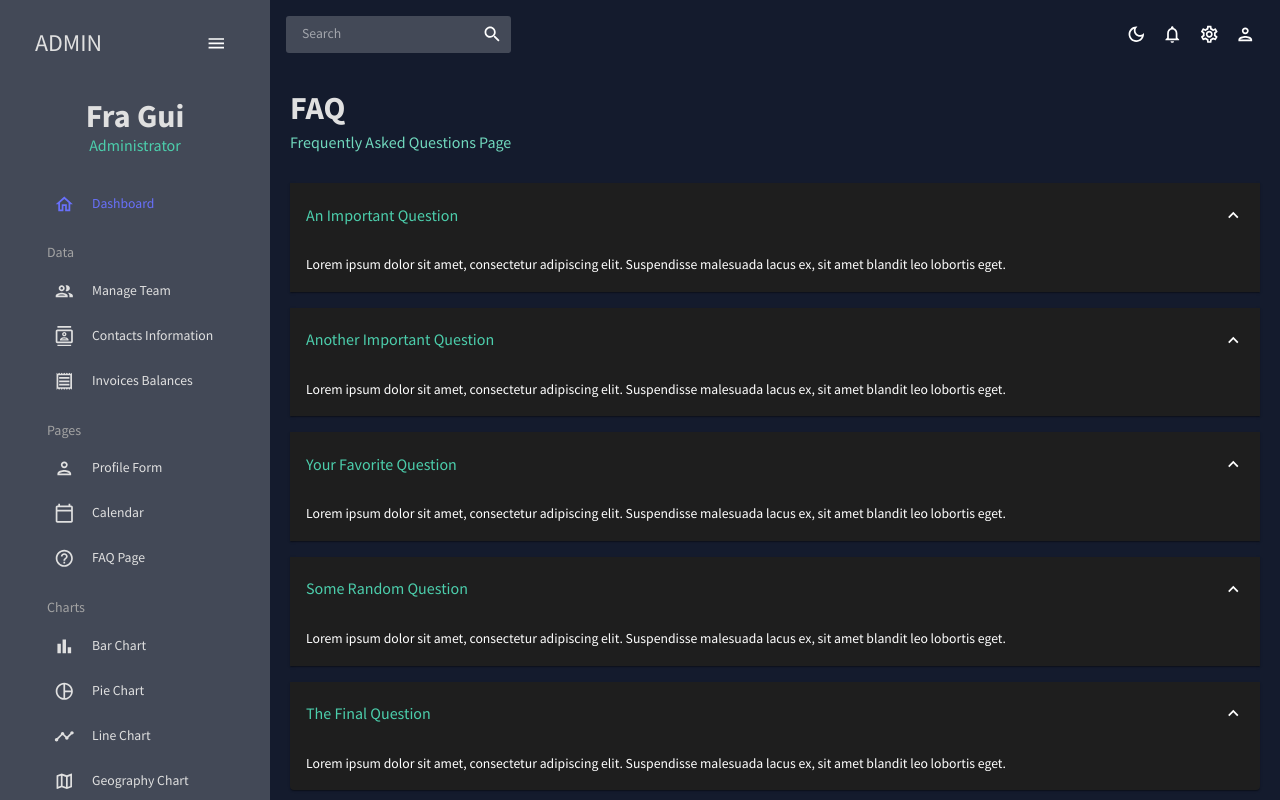
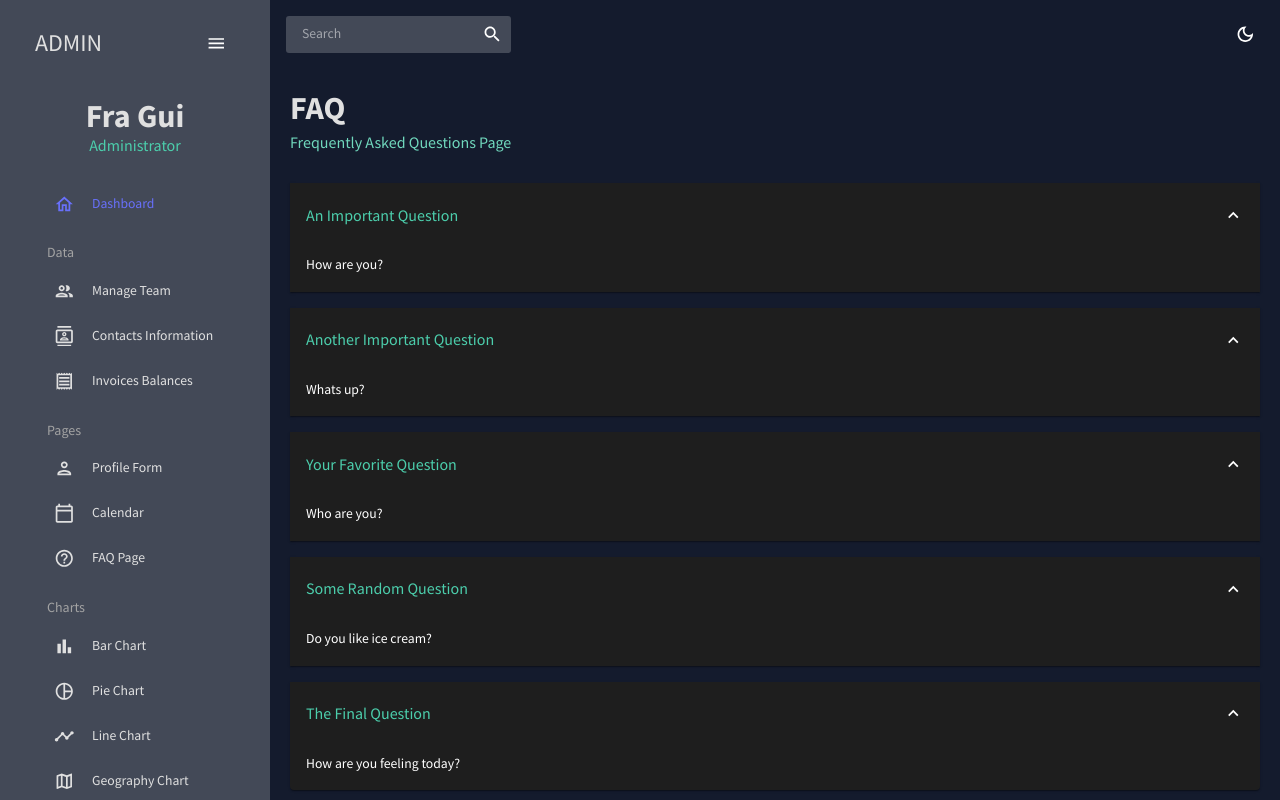
Before and after one commit to Fjguido/dashboard, a React (Create React App) app: page /faq in a window 1280 px wide. Built offline with nearby package versions, Linux system fonts and the light colour scheme.

Commit message:
calendar not working

```diff
--- a/package.json
+++ b/package.json
@@ -7,9 +7,9 @@
     "@emotion/styled": "^11.10.5",
     "@fullcalendar/core": "^5.11.3",
     "@fullcalendar/daygrid": "^5.11.3",
-    "@fullcalendar/interaction": "^6.0.2",
+    "@fullcalendar/interaction": "^5.11.3",
     "@fullcalendar/list": "^5.11.3",
-    "@fullcalendar/react": "^6.0.2",
+    "@fullcalendar/react": "^5.11.3",
     "@fullcalendar/timegrid": "^5.11.3",
     "@mui/icons-material": "^5.10.9",
     "@mui/material": "^5.10.13",
--- a/src/scenes/calendar/calendar.jsx
+++ b/src/scenes/calendar/calendar.jsx
@@ -1,5 +1,5 @@
 import { useState } from "react";
-import FullCalendar, { formatDate } from "@fullcalendar/react";
+import FullCalendar, {formatDate } from "@fullcalendar/react";
 import dayGridPlugin from "@fullcalendar/daygrid";
 import timeGridPlugin from "@fullcalendar/timegrid";
 import interactionPlugin from "@fullcalendar/interaction";
--- a/src/scenes/faq/index.jsx
+++ b/src/scenes/faq/index.jsx
@@ -22,8 +22,7 @@ const FAQ = () => {
         </AccordionSummary>
         <AccordionDetails>
           <Typography>
-            Lorem ipsum dolor sit amet, consectetur adipiscing elit. Suspendisse
-            malesuada lacus ex, sit amet blandit leo lobortis eget.
+            How are you?
           </Typography>
         </AccordionDetails>
       </Accordion>
@@ -35,8 +34,7 @@ const FAQ = () => {
         </AccordionSummary>
         <AccordionDetails>
           <Typography>
-            Lorem ipsum dolor sit amet, consectetur adipiscing elit. Suspendisse
-            malesuada lacus ex, sit amet blandit leo lobortis eget.
+          Whats up?
           </Typography>
         </AccordionDetails>
       </Accordion>
@@ -48,8 +46,7 @@ const FAQ = () => {
         </AccordionSummary>
         <AccordionDetails>
           <Typography>
-            Lorem ipsum dolor sit amet, consectetur adipiscing elit. Suspendisse
-            malesuada lacus ex, sit amet blandit leo lobortis eget.
+            Who are you?
           </Typography>
         </AccordionDetails>
       </Accordion>
@@ -61,8 +58,7 @@ const FAQ = () => {
         </AccordionSummary>
         <AccordionDetails>
           <Typography>
-            Lorem ipsum dolor sit amet, consectetur adipiscing elit. Suspendisse
-            malesuada lacus ex, sit amet blandit leo lobortis eget.
+            Do you like ice cream?
           </Typography>
         </AccordionDetails>
       </Accordion>
@@ -74,8 +70,7 @@ const FAQ = () => {
         </AccordionSummary>
         <AccordionDetails>
           <Typography>
-            Lorem ipsum dolor sit amet, consectetur adipiscing elit. Suspendisse
-            malesuada lacus ex, sit amet blandit leo lobortis eget.
+            How are you feeling today?
           </Typography>
         </AccordionDetails>
       </Accordion>
--- a/src/scenes/global/Topbar.jsx
+++ b/src/scenes/global/Topbar.jsx
@@ -4,9 +4,9 @@ import { ColorModeContext, tokens } from "../../theme";
 import InputBase from "@mui/material/InputBase";
 import LightModeOutlinedIcon from "@mui/icons-material/LightModeOutlined"
 import DarkModeOutlinedIcon from "@mui/icons-material/DarkModeOutlined";
-import NotificationsOutlinedIcon from "@mui/icons-material/NotificationsOutlined";
-import SettingsOutlinedIcon from "@mui/icons-material/SettingsOutlined";
-import PersonOutlinedIcon from "@mui/icons-material/PersonOutlined";
+// import NotificationsOutlinedIcon from "@mui/icons-material/NotificationsOutlined";
+// import SettingsOutlinedIcon from "@mui/icons-material/SettingsOutlined";
+// import PersonOutlinedIcon from "@mui/icons-material/PersonOutlined";
 import SearchIcon from "@mui/icons-material/Search";
 
 
@@ -38,7 +38,7 @@ const Topbar = () => {
                 <LightModeOutlinedIcon />
               )}
             </IconButton>
-            <IconButton>
+            {/* <IconButton>
               <NotificationsOutlinedIcon />
             </IconButton>
             <IconButton>
@@ -46,7 +46,7 @@ const Topbar = () => {
             </IconButton>
             <IconButton>
               <PersonOutlinedIcon />
-            </IconButton>
+            </IconButton> */}
           </Box>
         </Box>
       );
```
Also changed, not shown: 1 other file (tests, documents, lock files or other folders).
